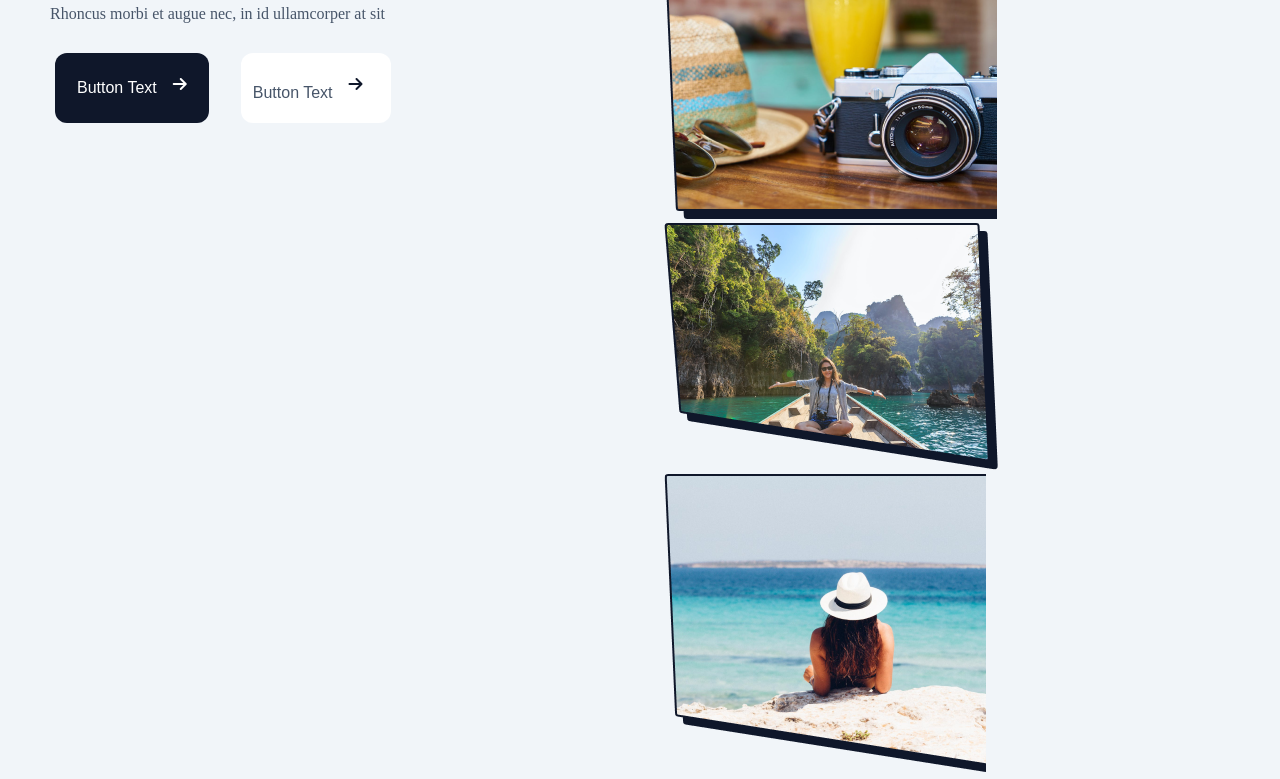
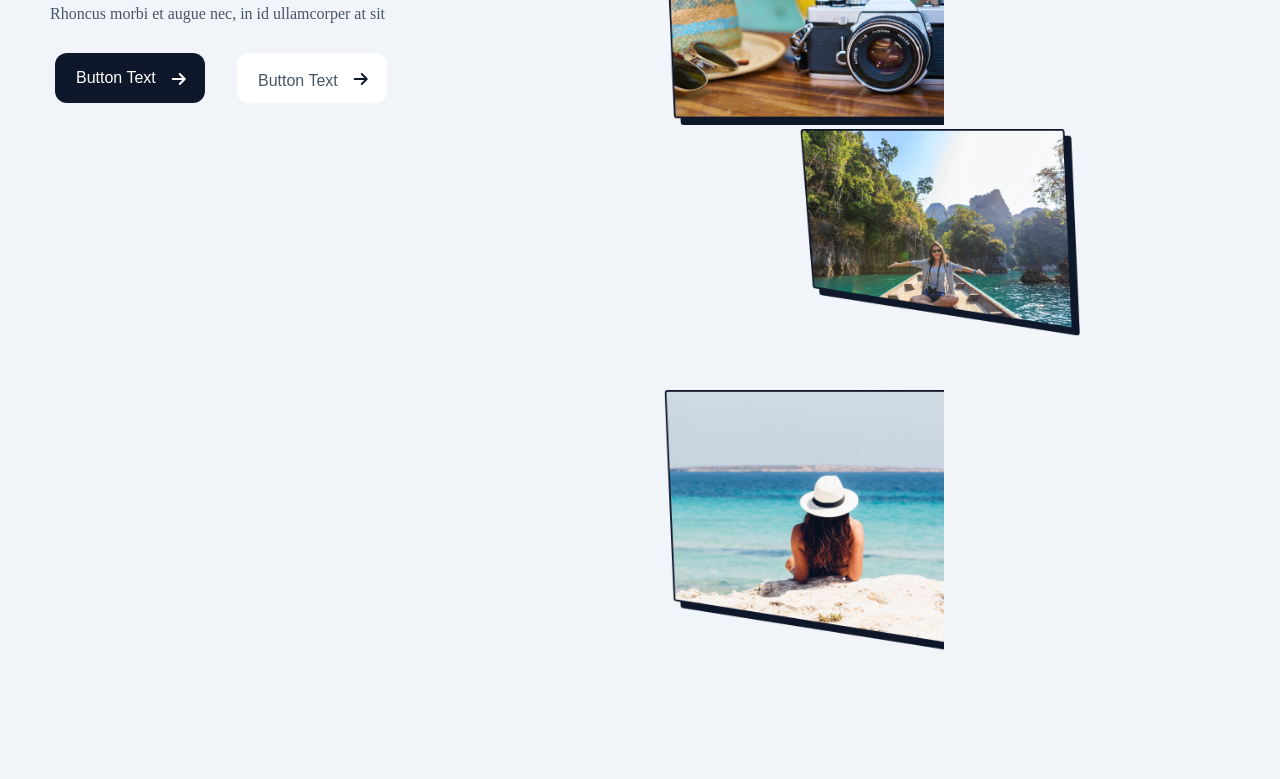
Before and after one commit to Abiola65/Section-8, a plain HTML site: page index.html in a window 1280 px wide. Shown: the part 368-1147 px from the top of the page. After the commit the page ends 1024 px from the top, so only its background shows below. Drawn offline with Linux system fonts and the light colour scheme.

Commit message:
new changes

```diff
--- a/style.css
+++ b/style.css
@@ -1,7 +1,9 @@
 *{
     padding: 0;
     margin: 0;
+
 }
+
 
 body{
     background: rgba(241, 245, 249, 1);
@@ -37,9 +39,11 @@ body{
 }
 
 .big-images{
-    left: 30px;
+    left: 280px;
 }
-
+.button_download pz{
+    margin-left: 10px;
+}
 
 .buttons {
     margin-top: 30px;
@@ -52,7 +56,9 @@ body{
     background: rgba(15, 23, 42, 1);
     white-space: nowrap;
     border-radius: 12px;
-    padding: 22px;
+    padding: 11px;
+    width: 150px;
+    height: 50px;
     font-size: 16px;
     display: flex;
     align-items: center;
@@ -69,9 +75,6 @@ body{
     fill: white;
 }
 
-.button_download p{
-    white-space: nowrap;
-}
 
 .buttons {
     margin-top: 30px;
@@ -81,14 +84,18 @@ body{
 .buttons button:nth-child(2){
     background: white;
     border-radius: 12px;
-    padding: 12px;
+    padding: 11px;
+    width: 150px;
+    height: 50px;
     font-size: 16px;
     display: flex;
     align-items: center;
     gap: 1rem;
     color: rgba(15, 23, 42, 1);
-    width: 150px;
-    height: 70px;
+
+}
+.fa-solid{
+    margin-top: 10px;
 }
 
 
@@ -102,27 +109,34 @@ body{
 }
 
 .button_download p{
-    margin-bottom: 10px;
+    margin-bottom: 15px;
+    margin-left: 10px;
 }
 
 
 .fa-solid{
     margin-bottom: 8px;
 }
-.vec{
-    margin-left: 280px;
-    width: 40px;
-    height: 10px;
+
+
+
+.big-1{
+    margin-left: 136px;
+    width: 280px;
 }
 
-.vec1{
-    position: absolute;
-    left: 53%;
+.big-2{
+    width: 280px;
+}
+
+.big-3{
+    width: 280px;
+    margin-left: 136px;
+    margin-bottom: 50px;
 
 }
 
-.pic{
-    position: absolute;
-    left: 60%;
-    top: 24%;
+.big-4{
+    width: 280px;
+
 }
```
